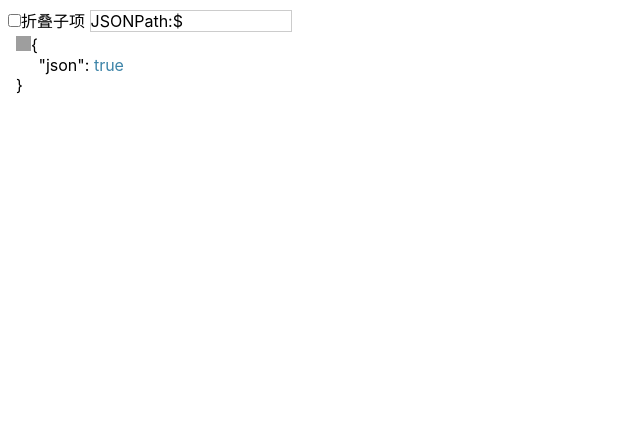
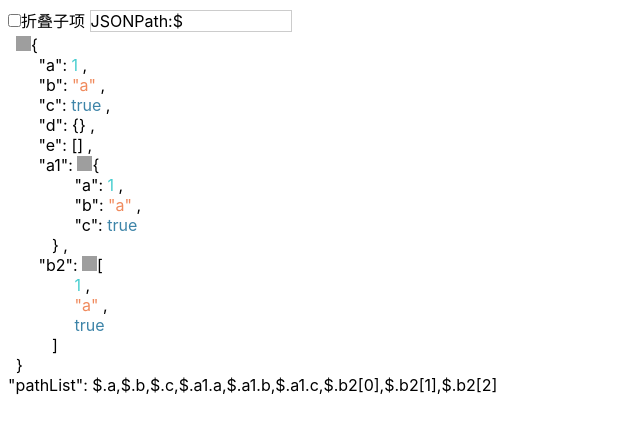
Before and after one commit to leavesster/jsonpath-generator, a Svelte app: page / in a window 1280 px wide. Shown: the top 432 px of the page, without its empty margins (0-640 px from the left). Built offline with nearby package versions, Linux system fonts and the light colour scheme; grey boxes are pictures that could not be loaded.

Commit message:
show json path preview

```diff
--- a/src/App.svelte
+++ b/src/Json.svelte
@@ -2,13 +2,16 @@
     import { writable } from "svelte/store";
 	import Obj from "./Obj.svelte";
 	import List from "./List.svelte";
-	import {path, fold} from "./jsonpath";
-    // import unfolded from "../assets/unfolded.svg";
+	import {path, fold, pathList} from "./jsonpath";
 
-    const json = writable({json: true});
+    export let value: string;
+    export let showPathList = true;
+
+    const json = writable(JSON.parse(value));
     window.json = json;
 
 	$: result = $json as any;
+    $: list = pathList.subscribe(n => list = n);
 </script>
 
 <div class="jsonpath">
@@ -26,6 +29,9 @@
 		{/if}
 	{/key}
 </div>
+{#if showPathList}
+    "pathList": <span class="jsonpath-list">{list}</span>
+{/if}
 
 <style>
 	.options {
@@ -53,6 +59,9 @@
 	.input {
 		font-size: 14px;
 	}
+    .jsonpath-list {
+        user-select: all;
+    }
 
 	@media screen and (min-width: 600px) {
 		.main {
@@ -71,7 +80,7 @@
 	}
 	.json {
 		padding-left: 8px;
-		height: 100%;
+		/* height: 100%; */
 		flex-grow: 1;
 		overflow: auto;
 	}
--- a/src/Kv.svelte
+++ b/src/Kv.svelte
@@ -19,7 +19,7 @@
 </script>
 
 <span style="white-space: pre;">{space}</span>
-<span class="key" style="cursor:pointer;" on:click={showPath}>"{key}"</span>:
+<span class="key" style="cursor:pointer;" on:click={showPath} on:keydown={showPath}>"{key}"</span>:
 {#if isArray(value)}
     <List items={value} level={level + 1} jsonpath={jsonpath}></List>
 {:else if isObjType(value)}
--- a/src/List.svelte
+++ b/src/List.svelte
@@ -27,9 +27,9 @@
 {#if items.length === 0}
 <span>{"[]"}</span>
 {:else if needFold === true}
-<span on:click={click} style="cursor:pointer;" class="folded">Array[{items.length}]</span>
+<span on:click={click} on:keydown={click} style="cursor:pointer;" class="folded">Array[{items.length}]</span>
 {:else}
-<span on:click={click} style="cursor:pointer;" class="unfolded">{"["}<br></span>
+<span on:click={click} on:keydown={click} style="cursor:pointer;"  class="unfolded">{"["}<br></span>
     {#each items as item, i}
         {@const subpath = jsonpath + "[" + i + "]"}
         {#if isArray(item)}
--- a/src/Value.svelte
+++ b/src/Value.svelte
@@ -8,11 +8,12 @@
     export let level: number = 0;
     export let inKv: boolean = true;
     export let jsonpath: string = "$";
-    import { path } from "./jsonpath";
+    import { path, pathList } from "./jsonpath";
 
     const space = " ".repeat(level * 4);
 
     $: type = typeof value === "boolean" ? "boolean" : typeof value === "number" ? "number" : "string";
+    pathList.update(n => n = [...n, jsonpath]);
     function showPath() {
         path.update(n => n = jsonpath);
     }
@@ -22,7 +23,9 @@
 {#if inKv === false}
 <span style="white-space: pre;">{space}</span>
 {/if}
-<span on:click={showPath} data-value={value} class="{type}">{type === "string" ? "\"" + value + "\"" : value}</span>
+<span on:click={showPath} on:keydown={showPath} data-value={value} class="{type}">
+    {type === "string" ? "\"" + value + "\"" : value}
+</span>
 
 <style>
     .string {
--- a/src/jsonpath.ts
+++ b/src/jsonpath.ts
@@ -2,8 +2,10 @@ import { writable } from "svelte/store";
 
 export const path = writable("$");
 export const fold = writable(false);
+export const pathList = writable([]);
 
+(window as any).list = pathList;
 
 fold.subscribe(fold => {
-	console.log({fold});
+    console.log({fold});
 });
--- a/src/main.ts
+++ b/src/main.ts
@@ -1,4 +1,4 @@
-import App from './App.svelte';
+import App from './Json.svelte';
 
 const app = new App({
 	target: document.body,
```
